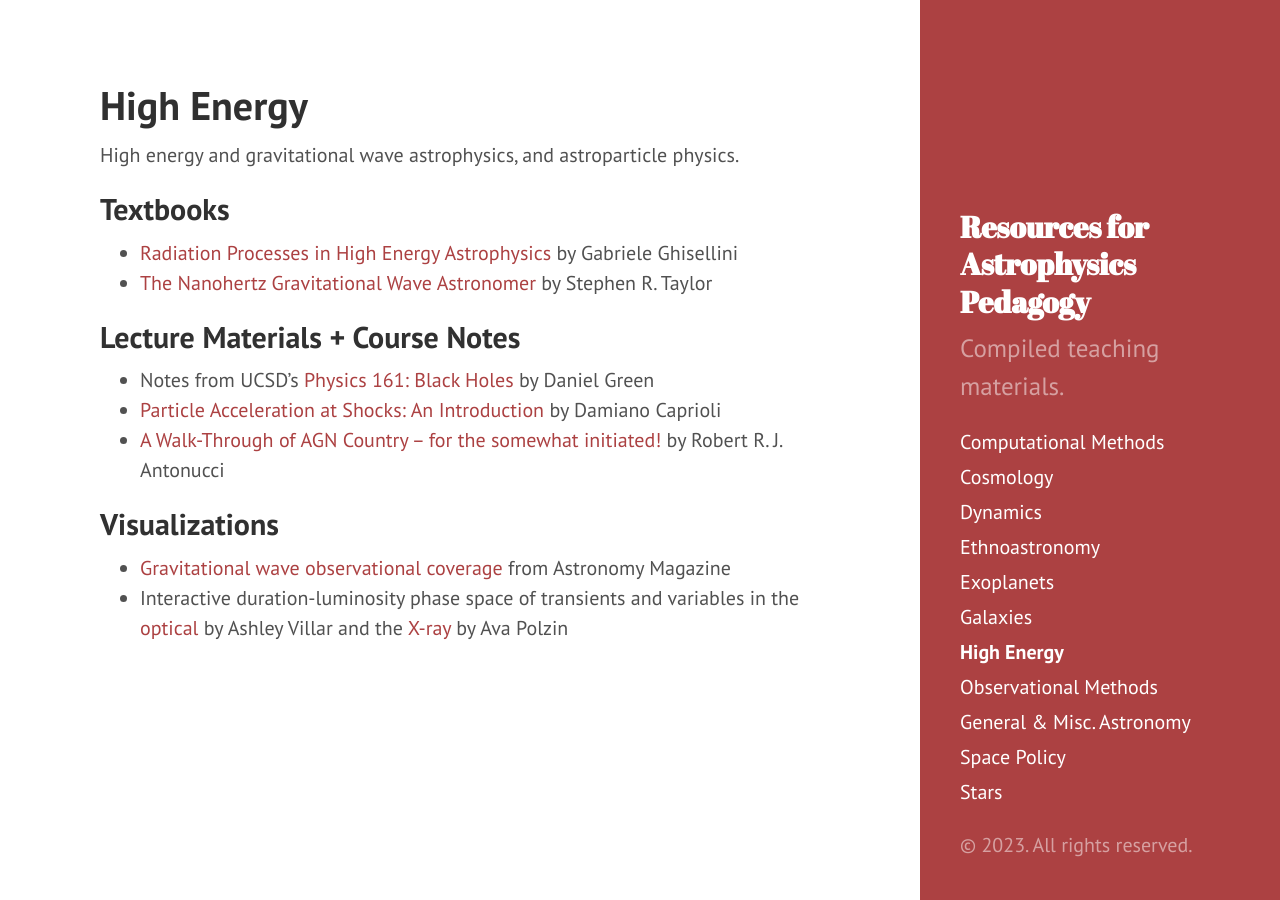
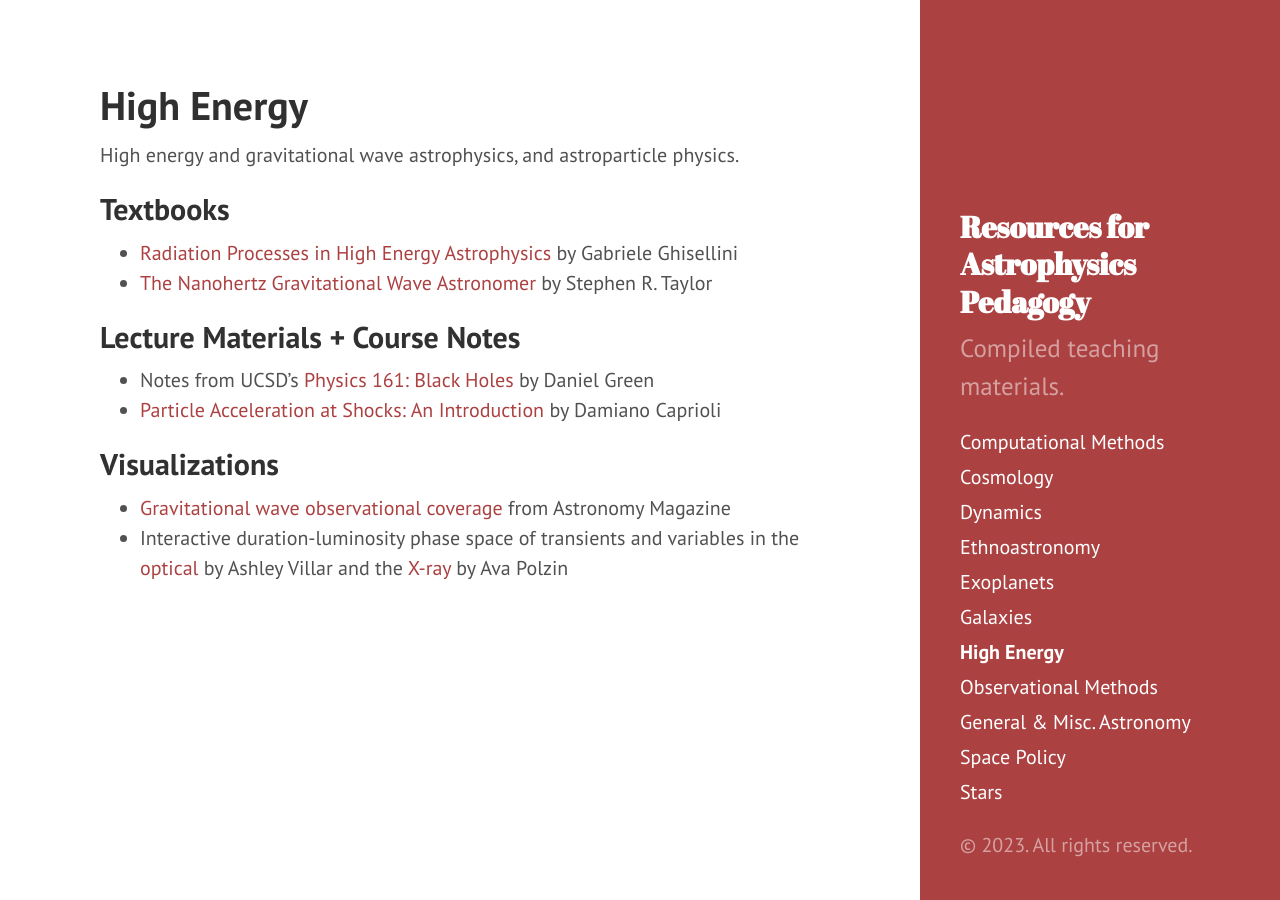
Before and after one commit to astroteaching/astroteaching.github.io, a Jekyll site: the page built from highenergy.md, in a window 1280 px wide. Built offline with Jekyll 4.4.1, drawn with Linux system fonts in a browser that asks for light colours.

```diff
--- a/highenergy.md
+++ b/highenergy.md
@@ -12,7 +12,7 @@ High energy and gravitational wave astrophysics, and astroparticle physics.
 ## Lecture Materials + Course Notes
 - Notes from UCSD's [Physics 161: Black Holes](https://www.dropbox.com/s/761qjkxftmmpz7k/Black_Holes_complete.pdf?dl=0) by Daniel Green
 - [Particle Acceleration at Shocks: An Introduction](https://arxiv.org/abs/2307.00284) by Damiano Caprioli
-- [A Walk-Through of AGN Country -- for the somewhat initiated!](https://arxiv.org/abs/2308.04621) by Robert R. J. Antonucci
+<!-- - [A Walk-Through of AGN Country -- for the somewhat initiated!](https://arxiv.org/abs/2308.04621) by Robert R. J. Antonucci -->
 
 ## Visualizations
 - [Gravitational wave observational coverage](https://twitter.com/AstronomyMag/status/697817041806360577) from Astronomy Magazine
```
